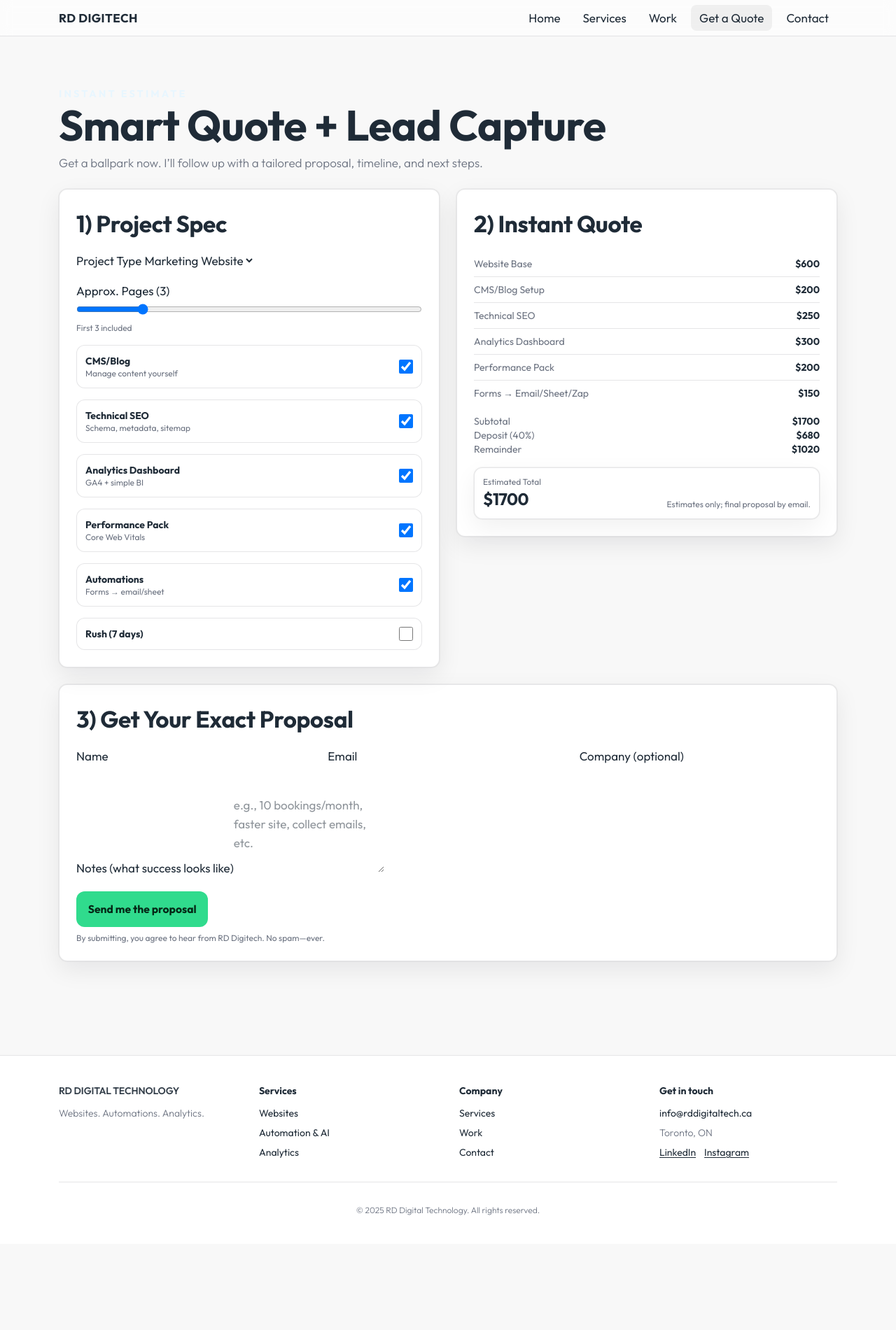
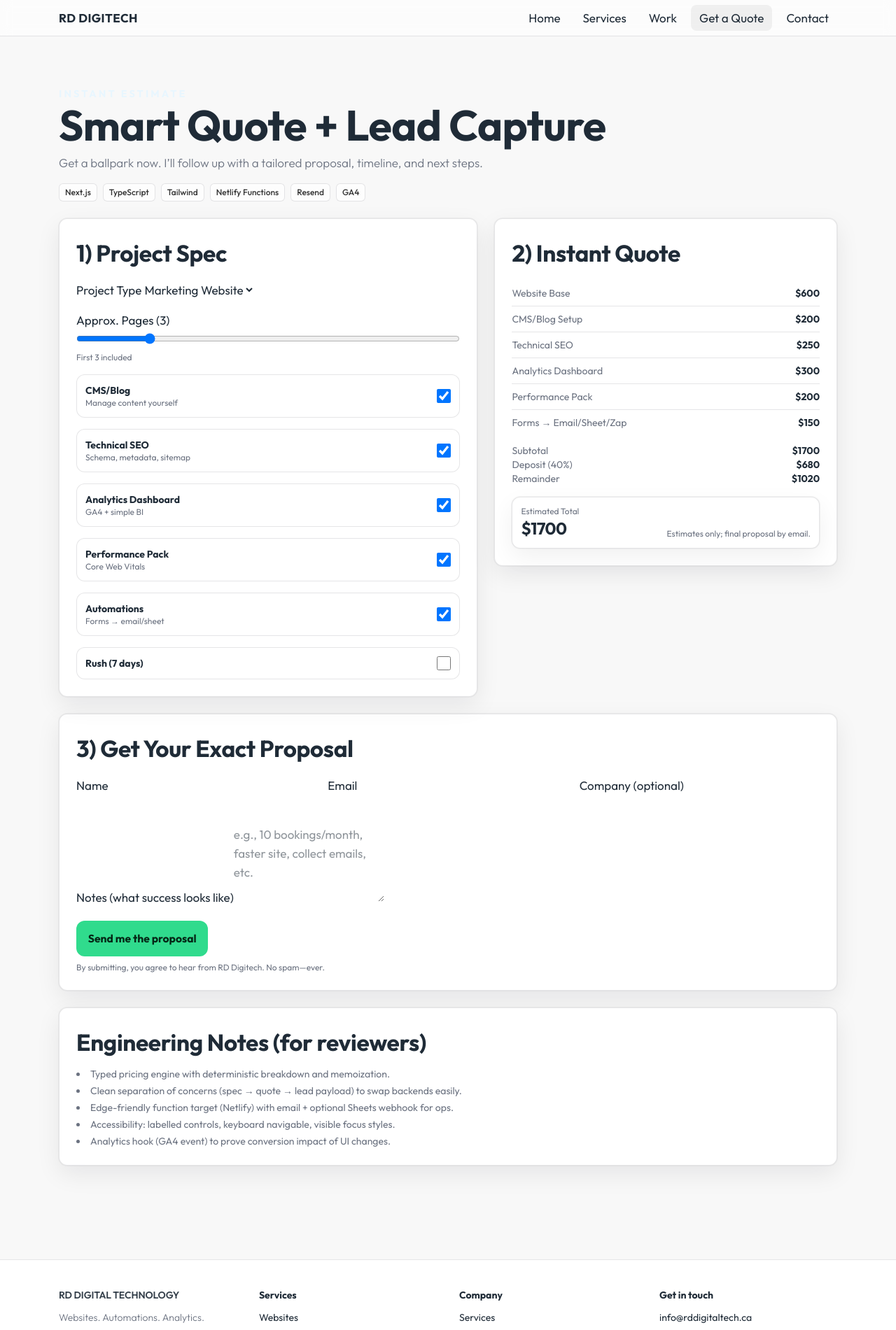
Before and after one commit to ralphdaryn/rddigitaltech, a Next.js app: page /quote in a window 1280 px wide. Shown: the top 1901 px of the page at 70% size. Before the commit the page ends 1778 px from the top, so only its background shows below. Built offline with nearby package versions, Linux system fonts and the light colour scheme.

Commit message:
update advantage component style and quote page

```diff
--- a/src/app/quote/page.tsx
+++ b/src/app/quote/page.tsx
@@ -3,7 +3,7 @@
 import { useMemo, useState, type FormEvent, type ReactNode } from "react";
 import Container from "@/components/Container";
 
-/* ---------- stable pricing tables (module scope) ---------- */
+/* ---------- stable pricing tables ---------- */
 const BASES = {
   website: 600,
   ecommerce: 1200,
@@ -19,10 +19,10 @@ const ADDONS = {
   automations: { label: "Forms → Email/Sheet/Zap", price: 150 },
   rush: { label: "Rush (7 days)", multiplier: 1.25 },
 } as const;
-
-/* --------------------------------------------------------- */
+/* ------------------------------------------ */
 
 export default function QuotePage() {
+  // spec toggles
   const [projectType, setProjectType] = useState<keyof typeof BASES>("website");
   const [pageCount, setPageCount] = useState(3);
   const [useCMS, setUseCMS] = useState(true);
@@ -32,10 +32,16 @@ export default function QuotePage() {
   const [useAutomations, setUseAutomations] = useState(true);
   const [rush, setRush] = useState(false);
 
+  // lead details
   const [name, setName] = useState("");
   const [email, setEmail] = useState("");
   const [company, setCompany] = useState("");
   const [notes, setNotes] = useState("");
+
+  // spam honeypot
+  const [website, setWebsite] = useState(""); // if filled => bot
+
+  // ui
   const [submitting, setSubmitting] = useState(false);
   const [success, setSuccess] = useState<string | null>(null);
   const [error, setError] = useState<string | null>(null);
@@ -116,8 +122,18 @@ export default function QuotePage() {
     setError(null);
 
     try {
+      // if honeypot filled, silently succeed
+      if (website.trim()) {
+        setSuccess("Got it! I’ll send a tailored proposal to your email.");
+        setTimeout(() => {
+          window.location.href = "/thank-you";
+        }, 500);
+        setSubmitting(false);
+        return;
+      }
+
       const payload = {
-        lead: { name, email, company, notes },
+        lead: { name, email, company, notes, website },
         spec: {
           projectType,
           pageCount,
@@ -140,7 +156,7 @@ export default function QuotePage() {
 
       if (!res.ok) throw new Error(`Failed: ${res.status}`);
 
-      // GA4 event (optional)
+      // optional GA4 custom event
       if (typeof window !== "undefined") {
         // @ts-expect-error gtag optional
         window.gtag?.("event", "rd_quote_submitted", {
@@ -154,6 +170,10 @@ export default function QuotePage() {
       setEmail("");
       setCompany("");
       setNotes("");
+      setWebsite("");
+      setTimeout(() => {
+        window.location.href = "/thank-you";
+      }, 500);
     } catch (err) {
       console.error(err);
       setError(
@@ -177,9 +197,11 @@ export default function QuotePage() {
               Get a ballpark now. I’ll follow up with a tailored proposal,
               timeline, and next steps.
             </p>
+            <BuiltWith />
           </header>
 
-          <div className="grid md:grid-cols-2 gap-6 items-start">
+          <div className="grid lg:grid-cols-[1.1fr_0.9fr] gap-6 items-start">
+            {/* Spec form */}
             <section className="panel p-5 md:p-6 rounded-2xl">
               <h2 className="text-lg fw-bold mb-3">1) Project Spec</h2>
               <div className="grid gap-4">
@@ -249,6 +271,7 @@ export default function QuotePage() {
               </div>
             </section>
 
+            {/* Quote card */}
             <section className="panel p-5 md:p-6 rounded-2xl">
               <h2 className="text-lg fw-bold mb-3">2) Instant Quote</h2>
               <ul className="divide-y divide-[var(--rd-border)] mb-3">
@@ -265,7 +288,7 @@ export default function QuotePage() {
               <KeyRow label="Deposit (40%)" value={`$${quote.deposit}`} />
               <KeyRow label="Remainder" value={`$${quote.remainder}`} />
 
-              <div className="mt-4 card p-3 rounded-xl">
+              <div className="mt-4 card p-4 rounded-xl">
                 <div className="flex items-end justify-between">
                   <div>
                     <div className="text-xs text-[color:var(--rd-muted)]">
@@ -275,7 +298,7 @@ export default function QuotePage() {
                       ${quote.total}
                     </div>
                   </div>
-                  <div className="text-xs text-[color:var(--rd-muted)]">
+                  <div className="text-xs text-[color:var(--rd-muted)] text-right">
                     Estimates only; final proposal by email.
                   </div>
                 </div>
@@ -283,6 +306,7 @@ export default function QuotePage() {
             </section>
           </div>
 
+          {/* Lead form */}
           <form
             onSubmit={handleSubmit}
             className="panel p-5 md:p-6 rounded-2xl mt-6"
@@ -313,6 +337,7 @@ export default function QuotePage() {
                   onChange={(e) => setCompany(e.target.value)}
                 />
               </Field>
+
               <div className="md:col-span-3">
                 <label className="label">Notes (what success looks like)</label>
                 <textarea
@@ -322,7 +347,20 @@ export default function QuotePage() {
                   placeholder="e.g., 10 bookings/month, faster site, collect emails, etc."
                 />
               </div>
+
+              {/* Honeypot (hidden to humans) */}
+              <div className="hidden">
+                <label className="label">Website</label>
+                <input
+                  className="input"
+                  value={website}
+                  onChange={(e) => setWebsite(e.target.value)}
+                  autoComplete="off"
+                  tabIndex={-1}
+                />
+              </div>
             </div>
+
             <div className="mt-5 flex items-center gap-3">
               <button
                 disabled={submitting}
@@ -333,10 +371,40 @@ export default function QuotePage() {
               {success && <p className="text-emerald-600 text-sm">{success}</p>}
               {error && <p className="text-red-600 text-sm">{error}</p>}
             </div>
+
             <p className="text-xs text-[color:var(--rd-muted)] mt-2">
               By submitting, you agree to hear from RD Digitech. No spam—ever.
             </p>
           </form>
+
+          {/* Why this helps a Rogers team (portfolio angle) */}
+          <section className="panel p-5 md:p-6 rounded-2xl mt-6">
+            <h2 className="text-lg fw-bold">
+              Engineering Notes (for reviewers)
+            </h2>
+            <ul className="mt-2 list-disc list-inside text-sm text-[color:var(--rd-muted)] space-y-1">
+              <li>
+                Typed pricing engine with deterministic breakdown and
+                memoization.
+              </li>
+              <li>
+                Clean separation of concerns (spec → quote → lead payload) to
+                swap backends easily.
+              </li>
+              <li>
+                Edge-friendly function target (Netlify) with email + optional
+                Sheets webhook for ops.
+              </li>
+              <li>
+                Accessibility: labelled controls, keyboard navigable, visible
+                focus styles.
+              </li>
+              <li>
+                Analytics hook (GA4 event) to prove conversion impact of UI
+                changes.
+              </li>
+            </ul>
+          </section>
         </Container>
       </section>
     </main>
@@ -395,3 +463,26 @@ function KeyRow({ label, value }: { label: string; value: string }) {
     </div>
   );
 }
+
+function BuiltWith() {
+  const stack = [
+    "Next.js",
+    "TypeScript",
+    "Tailwind",
+    "Netlify Functions",
+    "Resend",
+    "GA4",
+  ];
+  return (
+    <div className="mt-4 flex flex-wrap gap-2">
+      {stack.map((t) => (
+        <span
+          key={t}
+          className="inline-flex items-center rounded-md border border-[var(--rd-border)] bg-white/70 px-2 py-1 text-xs font-medium text-black/80"
+        >
+          {t}
+        </span>
+      ))}
+    </div>
+  );
+}
```
Also changed, not shown: src/components/Advantage.tsx (+56 -19 lines).
